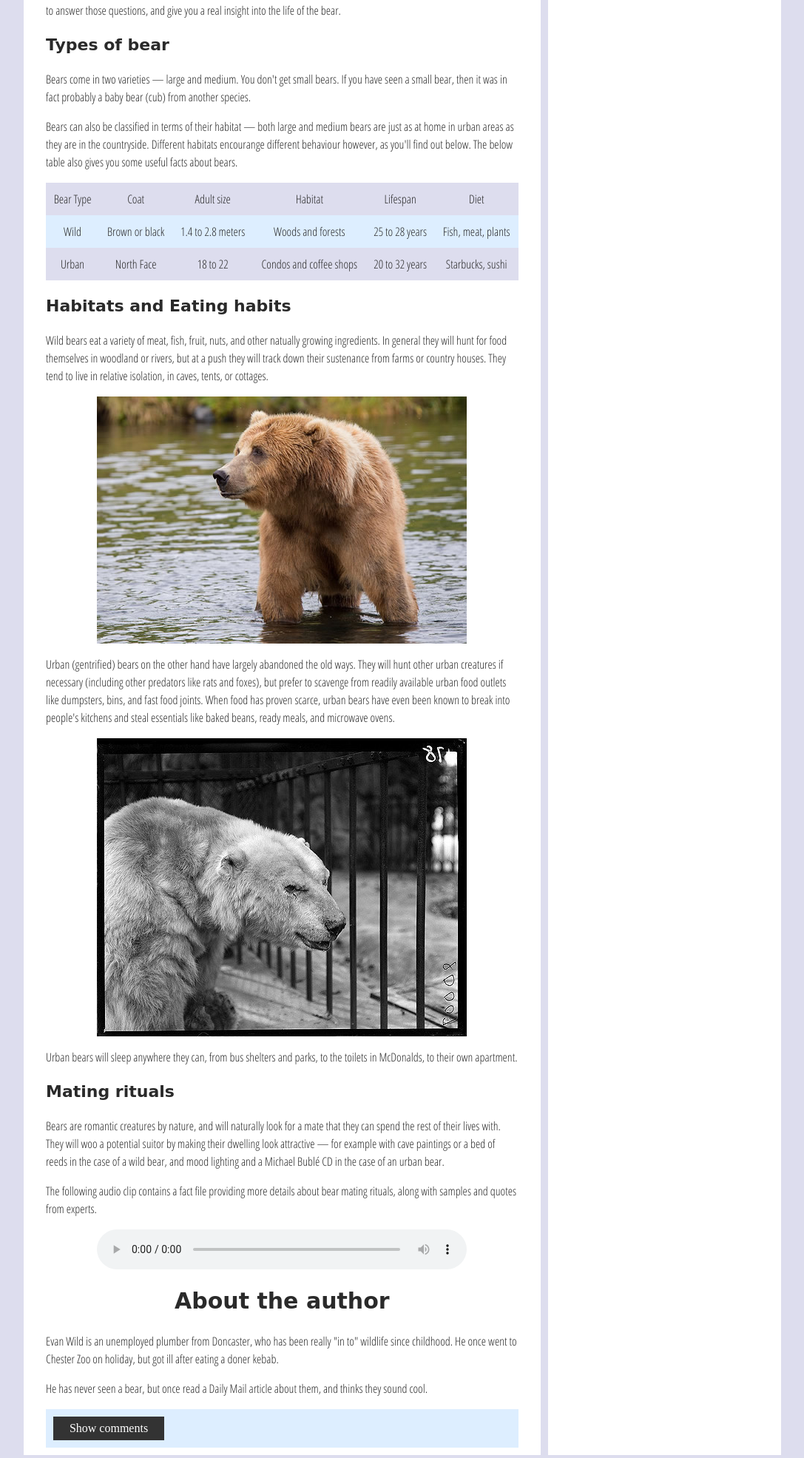
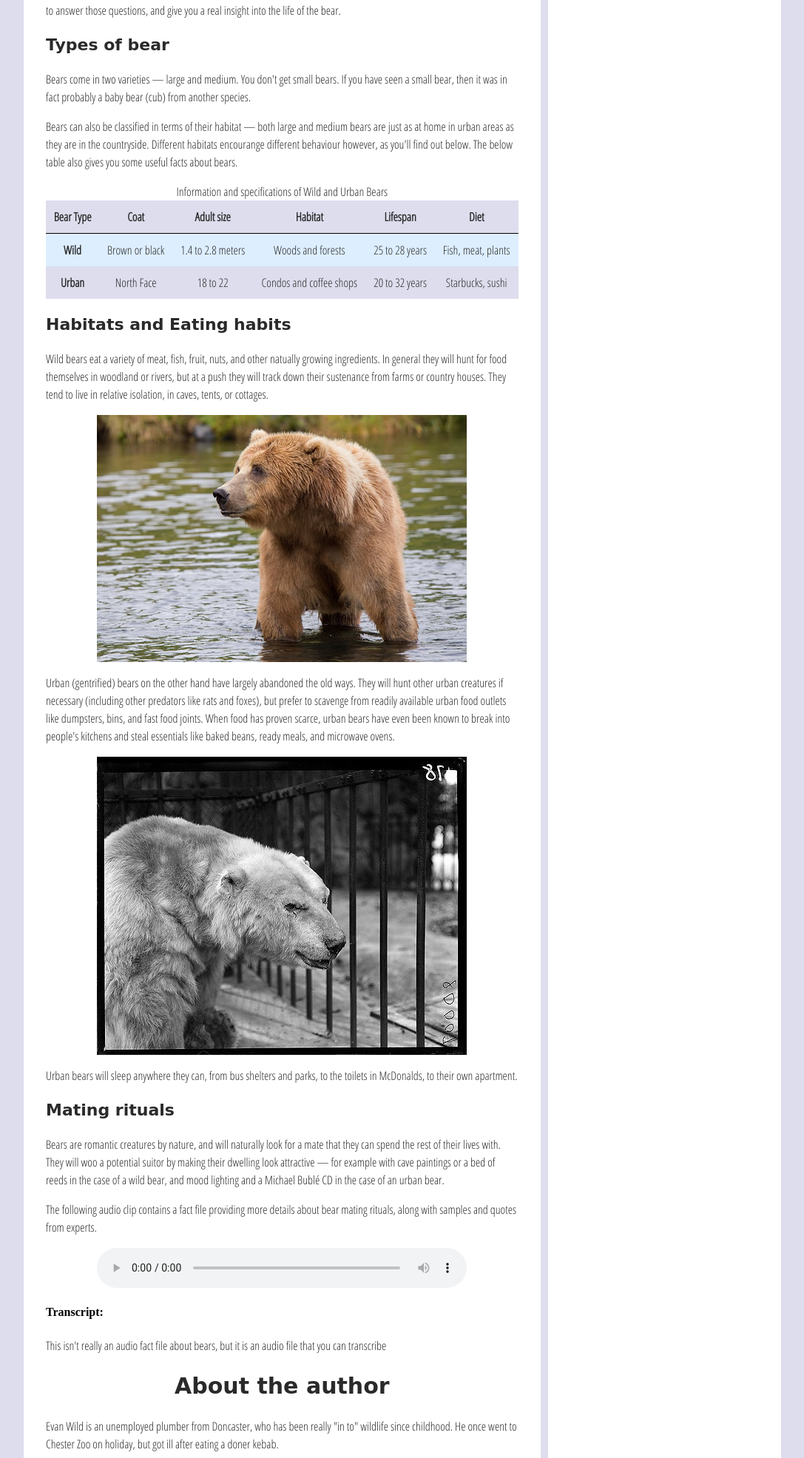
Before and after one commit to stradlingm/stradlingm.github.io, a PHP site: page /lab5/part1/index.html in a window 1280 px wide. Shown: the part 401-2372 px from the top of the page at 74% size, without its empty margins (96-1183 px from the left). Run offline with PHP 8.4, Linux system fonts and the light colour scheme; some web fonts are replaced.

Commit message:
updated index and style
INDEX -
- Added aria-labels to input form elements
-added alt attributes to images
-added link to audio file incase it's unsupported
-Added an audio transcript div and linked it to audio source using aria-labelledby
-Added a caption to the table, changed first row to <th> tags, added scope=col to each first row header, added scope=row to Wild and Urban

STYLE -
- Added h4 to selector to give it same sizing as p, li, and table elements

```diff
--- a/lab5/part1/index.html
+++ b/lab5/part1/index.html
@@ -25,10 +25,9 @@
   </head>
 
   <body>
-    <!-- Changed from div to header -->
+    <!-- Changed from div to header and added nav section into header to keep industry standard-->
     <header>
       <h1>Welcome to our wildlife website</h1>
-    </header>
 
     <!-- Changed to nav tag -->
     <nav>
@@ -39,16 +38,20 @@
         <li><a href="#">Blog</a></li>
       </ul>
 
+      <!-- Added aria-labels on form input elements-->
       <form class="search">
-        <input type="search" name="q" placeholder="Search query">
-        <input type="submit" value="Go!">
+        <input type="search" name="q" placeholder="Search query" aria-label="Input search parameters">
+        <input type="submit" value="Go!" aria-label="Submit your search">
       </form>
     </nav>
+
+    </header>
 
     <main>
       <article>
         <h2>The trouble with Bears</h2>
 
+        <!-- Removed <br>  and  added <p> tags -->
         <p>By Evan Wild</p>
 
         <p>Tall, lumbering, angry, dangerous. The real live bears of this world are proud, independent creatures, self-serving and always on the hunt for food. Nothing like the bears you see on TV, like Baloo from renowned documentary, The Jungle Book.</p>
@@ -61,20 +64,23 @@
 
         <p>Bears can also be classified in terms of their habitat — both large and medium bears are just as at home in urban areas as they are in the countryside. Different habitats encourange different behaviour however, as you'll find out below. The below table also gives you some useful facts about bears.</p>
 
+        <!-- Added table caption, changed first row headers to <th>,
+          added scope=col to first row headers and scope=row to first column headers-->
         <table>
+          <caption>Information and specifications of Wild and Urban Bears</caption>
           <thead>
             <tr>
-              <td>Bear Type</td>
-              <td>Coat</td>
-              <td>Adult size</td>
-              <td>Habitat</td>
-              <td>Lifespan</td>
-              <td>Diet</td>
+              <th scope="col">Bear Type</th>
+              <th scope="col">Coat</th>
+              <th scope="col">Adult size</th>
+              <th scope="col">Habitat</th>
+              <th scope="col">Lifespan</th>
+              <th scope="col">Diet</th>
             </tr>
           </thead>
           <tbody>
             <tr>
-              <td>Wild</td>
+              <th scope="row">Wild</th>
               <td>Brown or black</td>
               <td>1.4 to 2.8 meters</td>
               <td>Woods and forests</td>
@@ -82,7 +88,7 @@
               <td>Fish, meat, plants</td>
             </tr>
             <tr>
-              <td>Urban</td>
+              <th scope="row">Urban</th>
               <td>North Face</td>
               <td>18 to 22</td>
               <td>Condos and coffee shops</td>
@@ -96,11 +102,12 @@
 
         <p>Wild bears eat a variety of meat, fish, fruit, nuts, and other natually growing ingredients. In general they will hunt for food themselves in woodland or rivers, but at a push they will track down their sustenance from farms or country houses. They tend to live in relative isolation, in caves, tents, or cottages.</p>
 
-        <img src="media/wild-bear.jpg">
+        <!-- Added alt attributes to images -->
+        <img src="media/wild-bear.jpg" alt="A wild bear standing in a lake staring out across the water.">
 
         <p>Urban (gentrified) bears on the other hand have largely abandoned the old ways. They will hunt other urban creatures if necessary (including other predators like rats and foxes), but prefer to scavenge from readily available urban food outlets like dumpsters, bins, and fast food joints. When food has proven scarce, urban bears have even been known to break into people's kitchens and steal essentials like baked beans, ready meals, and microwave ovens.</p>
 
-        <img src="media/urban-bear.jpg">
+        <img src="media/urban-bear.jpg" alt="A Urban Bear caged behind a steel fence with a menacing look on his face.">
 
         <p>Urban bears will sleep anywhere they can, from bus shelters and parks, to the toilets in McDonalds, to their own apartment.</p>
 
@@ -110,11 +117,20 @@
 
         <p>The following audio clip contains a fact file providing more details about bear mating rituals, along with samples and quotes from experts.</p>
 
-        <audio controls>
+        <!--
+        Added link for the audio file incase browser cannot support it,
+        created audio transcript and linked it to the audio using aria-labelledby
+        -->
+        <audio controls aria-labelledby="audio-transcript">
           <source src="media/bear.mp3" type="audio/mp3">
           <source src="media/bear.ogg" type="audio/ogg">
-          <p>It looks like your browser doesn't support HTML5 audio players.</p>
+          <p>It looks like your browser doesn't support HTML5 audio players. Here is a <a href="media/bear.mp3">Link to the audio file</a></p>
         </audio>
+
+        <div id="audio-transcript">
+          <h4>Transcript: </h4>
+          <p>This isn't really an audio fact file about bears, but it is an audio file that you can transcribe</p>
+        </div>
 
         <aside>
 
@@ -132,17 +148,18 @@
 
             <h2>Add comment</h2>
 
+            <!-- Added appropriate aria-labels on form input elements -->
             <form class="comment-form">
               <div class="flex-pair">
                 Your name:
-                <input type="text" name="name" id="name" placeholder="Enter your name">
+                <input type="text" name="name" id="name" placeholder="Enter your name" aria-label="Input your name">
               </div>
               <div class="flex-pair">
                 Your comment:
-                <input type="text" name="comment" id="comment" placeholder="Enter your comment">
+                <input type="text" name="comment" id="comment" placeholder="Enter your comment" aria-label="Input your comment">
               </div>
               <div>
-                <input type="submit" value="Submit comment">
+                <input type="submit" value="Submit comment" aria-label="Submit the form">
               </div>
             </form>
 
--- a/lab5/part1/style.css
+++ b/lab5/part1/style.css
@@ -48,7 +48,7 @@ h3 {
   font-size: 2.2rem;
 }
 
-p, li, table {
+p, li, table, h4 {
   font-size: 1.6rem;
   line-height: 1.5;
 }
```
